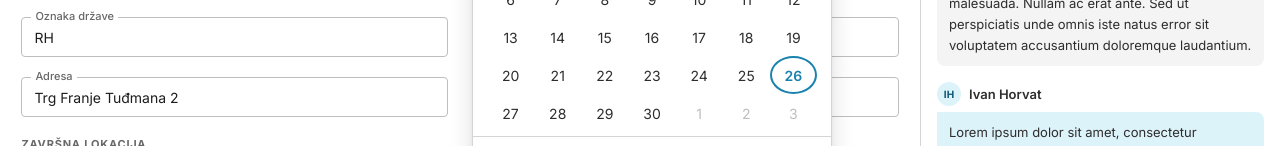
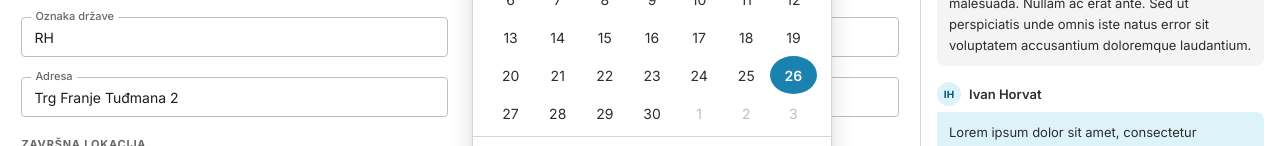
Before and after one commit to ivana-1991/Proteinara, a website: page intervencija.html in a window 1280 px wide. Both pictures are taken after a click on the element 685 px from the left and 245 px from the top of the page. Shown: the part 422-568 px from the top of the page. Drawn offline with Linux system fonts and the light colour scheme.

Commit message:
Date picker: default selection to today when no existing date

```diff
--- a/intervencija.html
+++ b/intervencija.html
@@ -885,7 +885,7 @@
       // parse existing date or default to today
       const existing = activeTarget ? parseHR(activeTarget.textContent) : null;
       const ref = existing || new Date();
-      selDate  = existing;
+      selDate  = existing || new Date();
       curYear  = ref.getFullYear();
       curMonth = ref.getMonth();
       renderGrid();
```
